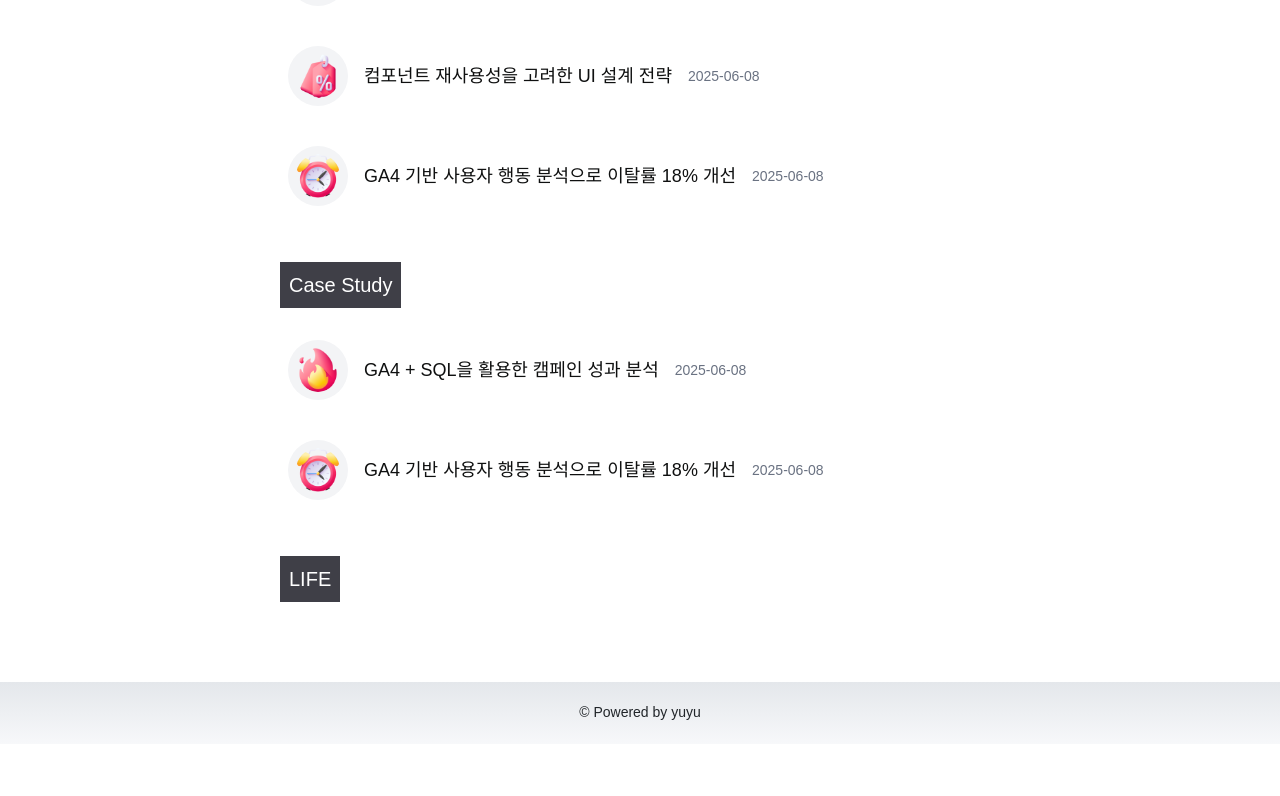
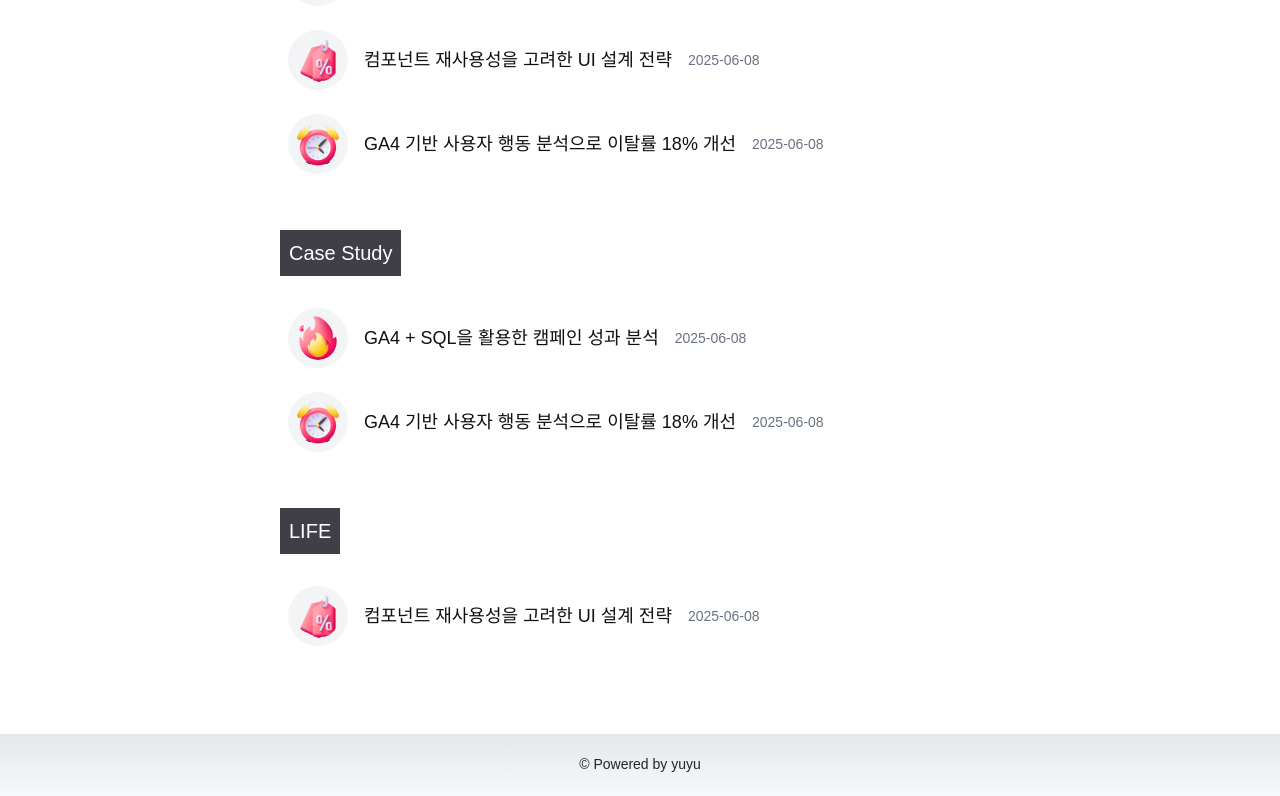
Before and after one commit to yuyu-kor/my-portfolio, a Next.js app: page / in a window 1280 px wide. Shown: the part 740-1536 px from the top of the page. Before the commit the page ends 1484 px from the top, so only its background shows below. Built offline with nearby package versions, Linux system fonts and the light colour scheme; a web font is replaced by a local one.

Commit message:
Feat: 스크롤바 디자인 수정

```diff
--- a/posts/fourth-post.md
+++ b/posts/fourth-post.md
@@ -1,7 +1,7 @@
 ---
 title: "컴포넌트 재사용성을 고려한 UI 설계 전략"
 date: "2025-06-08"
-category: "Dev"
+category: "Experience"
 thumbnail: "/posts-thumbnail/3d-discount.png"
 ---
 
--- a/src/pages/index.js
+++ b/src/pages/index.js
@@ -32,7 +32,7 @@ export default function Home({
 }) {
   const PostItem = ({ post }) => (
     <Link href={`/posts/${post.slug}`} className="block">
-      <div className="mt-4 text-lg flex items-center gap-3 p-2 rounded-md hover:bg-gray-100 transition cursor-pointer">
+      <div className="mt-2 text-lg flex items-center gap-3 p-2 rounded-md hover:bg-gray-100 transition cursor-pointer">
         <Image
           src={post.thumbnail || "/3d-box.png"}
           alt="썸네일"
@@ -51,7 +51,7 @@ export default function Home({
       <Banner />
       <div>
         {/* Recent Posts */}
-        <div className="p-2 text-xl w-fit border !border-gray-900 text-gray-700">
+        <div className="mb-4 p-2 text-xl w-fit border !border-gray-900 text-gray-700">
           Recent Posts
         </div>
         {recentPosts.map((post) => (
@@ -59,7 +59,7 @@ export default function Home({
         ))}
 
         {/* Case Study */}
-        <div className="p-2 text-xl w-fit border !border-zinc-700 text-white bg-zinc-700 mt-5">
+        <div className="mb-4 p-2 text-xl w-fit border !border-zinc-700 text-white bg-zinc-700 mt-5">
           Case Study
         </div>
         {marketingPosts.map((post) => (
@@ -67,7 +67,7 @@ export default function Home({
         ))}
 
         {/* LIFE */}
-        <div className="p-2 text-xl w-fit border !border-zinc-700 text-white bg-zinc-700 mt-5">
+        <div className="mb-4 p-2 text-xl w-fit border !border-zinc-700 text-white bg-zinc-700 mt-5">
           LIFE
         </div>
         {experiencePosts.map((post) => (
--- a/src/styles/globals.css
+++ b/src/styles/globals.css
@@ -47,3 +47,29 @@ a {
     }
   }
 }
+
+/* styles/globals.css 또는 styles/scrollbar.css에 넣기 */
+
+::-webkit-scrollbar {
+  width: 6px;
+  height: 6px;
+}
+
+::-webkit-scrollbar-track {
+  background: transparent;
+}
+
+::-webkit-scrollbar-thumb {
+  background-color: rgba(0, 0, 0, 0.2); /* 은은한 회색 */
+  border-radius: 9999px;
+}
+
+::-webkit-scrollbar-thumb:hover {
+  background-color: rgba(0, 0, 0, 0.4); /* 호버 시 진해짐 */
+}
+
+/* Firefox 대응 */
+body {
+  scrollbar-width: thin;
+  scrollbar-color: rgba(0, 0, 0, 0.2) transparent;
+}
```
